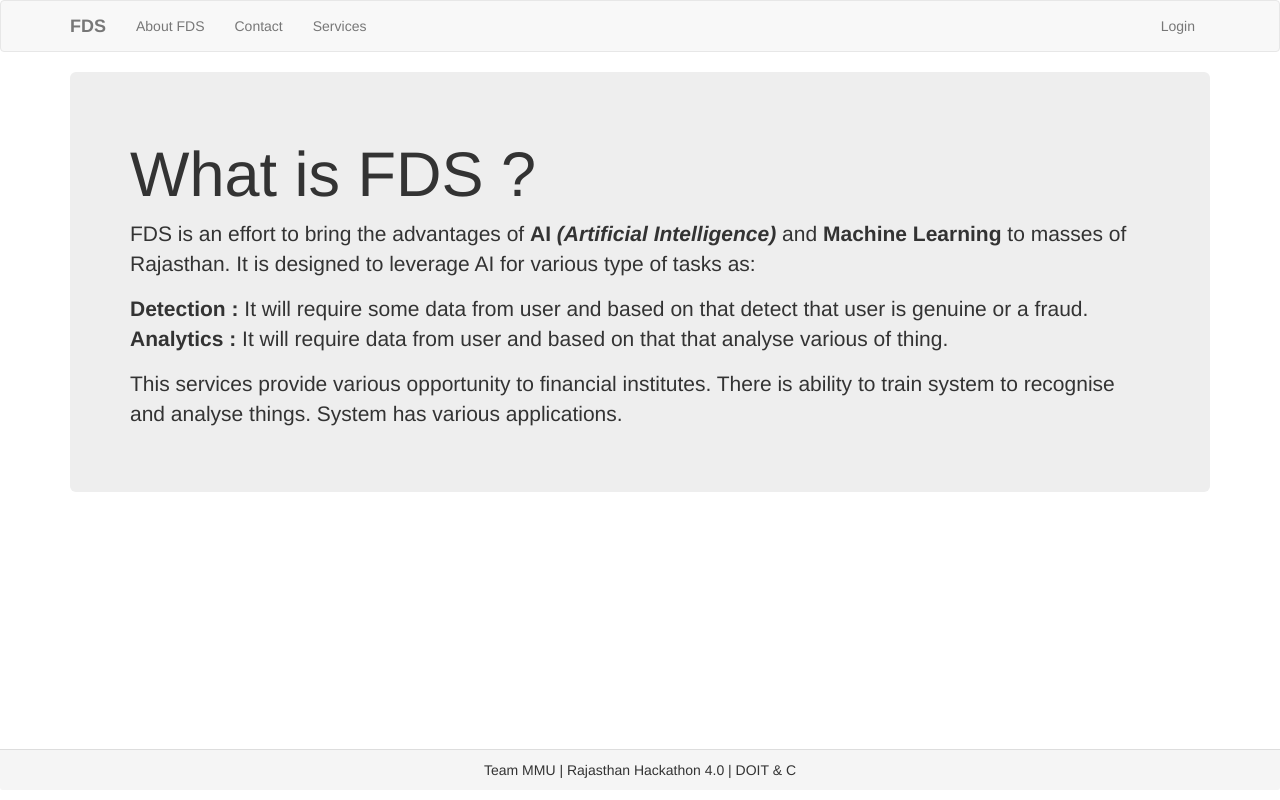
After one commit to Marwari/FDS, a Django app: page /about/ in a window 1280 px wide. The commit adds this page. Run offline with Django 3.2, Linux system fonts and the light colour scheme; some libraries are stand-ins or nearby versions.

Commit message:
about page added.

```diff
--- a/FDS/urls.py
+++ b/FDS/urls.py
@@ -19,5 +19,6 @@ from dashboard import views
 
 urlpatterns = [
     path('admin/', admin.site.urls),
-    path('', views.index)
+    path('', views.index),
+    path('about/', views.about),
 ]
--- /dev/null
+++ b/dashboard/templates/about.html
@@ -0,0 +1,31 @@
+<!Doctype html>
+<html lang="en">
+    <head>
+        {% include "header.html" %}
+
+        <title>About FDS</title>
+    </head>
+    <body>
+    {% include "navbar.html" %}
+
+        <!--FDS message-->
+<div class="container">
+    <div class="jumbotron">
+        <h1>What is FDS ?</h1>
+        <p>FDS is an effort to bring the advantages of <b>AI<i> (Artificial Intelligence)</i></b> and <b>
+            Machine Learning
+        </b> to masses of Rajasthan. It is designed to leverage AI for various type of tasks as:</p>
+        <p>
+            <b>Detection : </b> It will require some data from user and based on that detect that user is genuine or a fraud.<br>
+            <b>Analytics : </b> It will require data from user and based on that that analyse various of thing.<br>
+        </p>
+        <p>This services provide various opportunity to financial institutes. There is ability to train system to recognise
+        and analyse things. System has various applications.</p>
+    </div>
+</div>
+        <!--FDS message stops-->
+        {% include "footer.html" %}
+
+        {% include "scripts.html" %}
+    </body>
+</html>
--- a/dashboard/views.py
+++ b/dashboard/views.py
@@ -3,3 +3,6 @@ from django.shortcuts import render
 # view for index page
 def index(request):
     return render(request, 'index.html')
+# view for about page
+def about(request):
+    return  render(request, 'about.html')
```
Also changed, not shown: dashboard/templates/index.html (+2 -6 lines).
